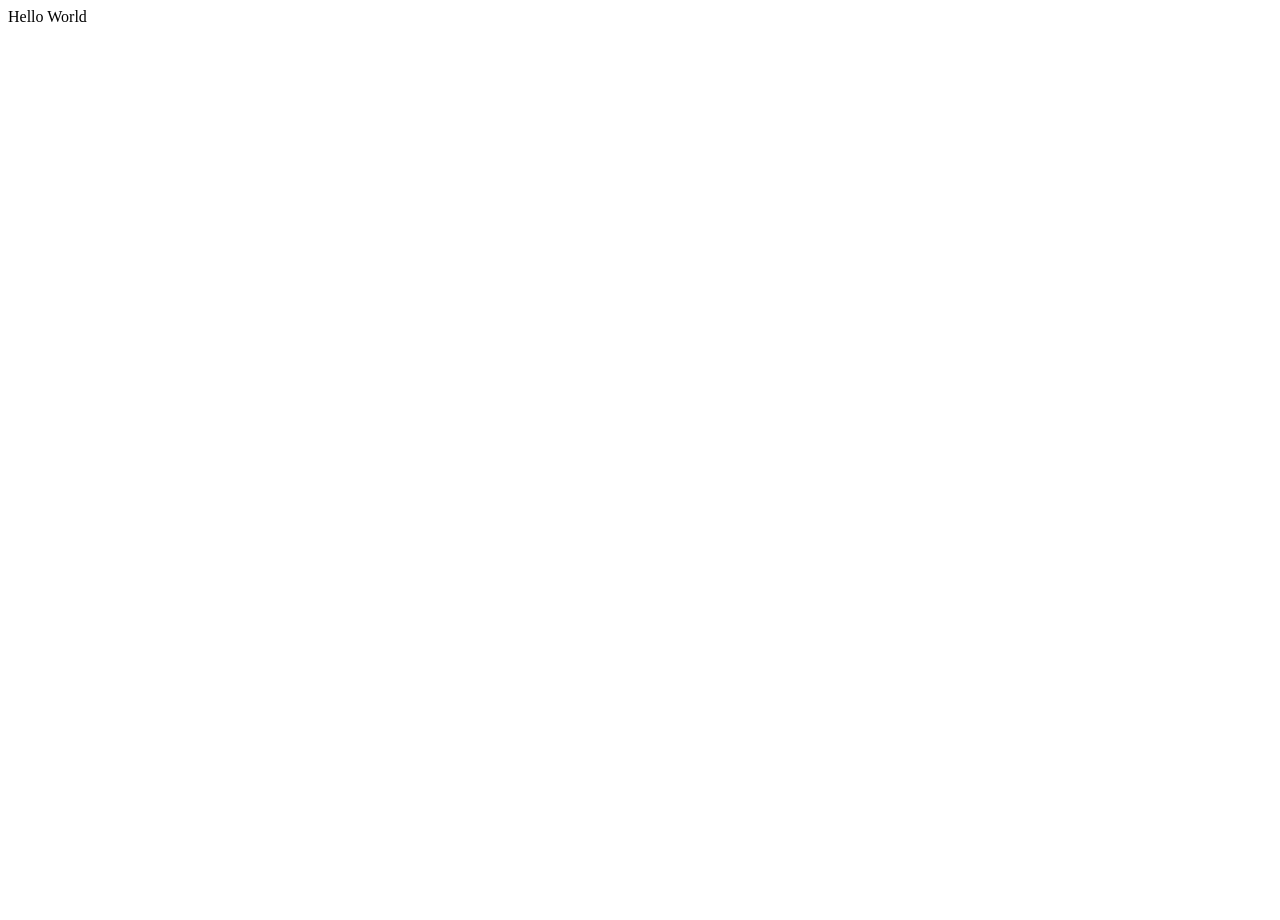
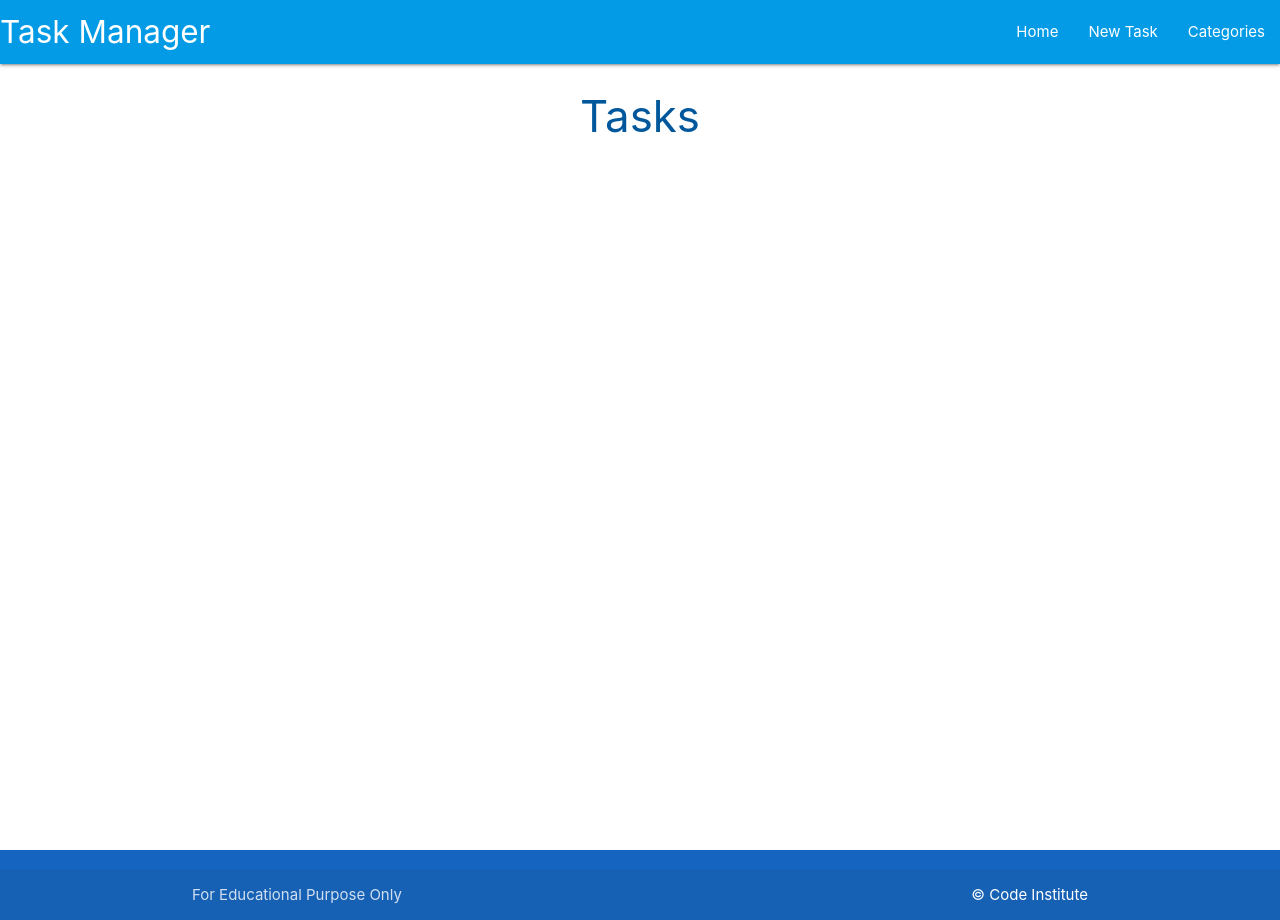
Before and after one commit to alakeldev/task-manager-walkthrough-project-ci, a Flask app: page / in a window 1280 px wide. Before the commit the page is almost empty. Run offline with Flask 3, Linux system fonts and the light colour scheme.

Commit message:
connect the external file link to project files + create js and css file + create task.html page + add the base.html content

```diff
--- a/taskmanager/routes.py
+++ b/taskmanager/routes.py
@@ -4,4 +4,4 @@ from taskmanager.models import Category, Task
 
 @app.route("/")
 def home():
-    return render_template("base.html")
+    return render_template("tasks.html")
--- /dev/null
+++ b/taskmanager/static/css/style.css
@@ -0,0 +1,9 @@
+body {
+    display: flex;
+    min-height: 100vh;
+    flex-direction: column;
+}
+
+main {
+    flex: 1 0 auto;
+}
--- /dev/null
+++ b/taskmanager/static/js/script.js
@@ -0,0 +1,5 @@
+document.addEventListener('DOMContentLoaded', function () {
+    // sidenave initialization
+    var sidenav = document.querySelectorAll('.sidenav');
+    m.Sidenav.init(sidenav)
+});
--- a/taskmanager/templates/base.html
+++ b/taskmanager/templates/base.html
@@ -4,12 +4,59 @@
 <head>
     <meta charset="UTF-8">
     <meta name="viewport" content="width=device-width, initial-scale=1.0">
+    <link rel="stylesheet" href="https://cdnjs.cloudflare.com/ajax/libs/font-awesome/6.5.0/css/all.min.css"
+        integrity="sha512-Avb2QiuDEEvB4bZJYdft2mNjVShBftLdPG8FJ0V7irTLQ8Uo0qcPxh4Plq7G5tGm0rU+1SPhVotteLpBERwTkw=="
+        crossorigin="anonymous" referrerpolicy="no-referrer" />
+    <link rel="stylesheet" href="https://cdnjs.cloudflare.com/ajax/libs/materialize/1.0.0/css/materialize.min.css">
+    <link rel="stylesheet" href="{{ url_for('static', filename='css/style.css') }}" type="text/css">
+
     <title>Task Manager</title>
 </head>
 
 <body>
 
-    Hello World
+    <header>
+        <nav class="light-blue darken-1">
+            <div class="nav-wrapper">
+                <a href="{{ url_for('home') }}" class="brand-logo">Task Manager</a>
+                <a href="#" data-target="mobile-demo" class="sidenav-trigger"><i class="fas fa-bars"></i></a>
+                <ul class="right hide-on-med-and-down">
+                    <li><a href="{{ url_for('home') }}">Home</a></li>
+                    <li><a href="">New Task</a></li>
+                    <li><a href="">Categories</a></li>
+                </ul>
+            </div>
+        </nav>
+
+        <ul class="sidenav" id="mobile-demo">
+            <li><a href="{{ url_for('home') }}">Home</a></li>
+            <li><a href="">New Task</a></li>
+            <li><a href="">Categories</a></li>
+        </ul>
+    </header>
+
+    <main class="container">
+        {% block content %}
+
+
+
+        {% endblock %}
+    </main>
+
+
+    <footer class="page-footer blue darken-3">
+        <div class="footer-copyright">
+            <div class="container">
+                For Educational Purpose Only
+                <a class="white-text right" href="https://codeinstitute.net" target="_blank">&copy; Code Institute</a>
+            </div>
+        </div>
+    </footer>
+
+
+    <script src="https://cdnjs.cloudflare.com/ajax/libs/materialize/1.0.0/js/materialize.min.js"></script>
+    <script src="{{ url_for('static', filename='js/script.js') }}"></script>
+
 </body>
 
 </html>
--- /dev/null
+++ b/taskmanager/templates/tasks.html
@@ -0,0 +1,7 @@
+{% extends "base.html" %}
+{% block content %}
+
+<h3 class="light-blue-text text-darken-4 center-align">Tasks</h3>
+
+
+{% endblock %}
```
